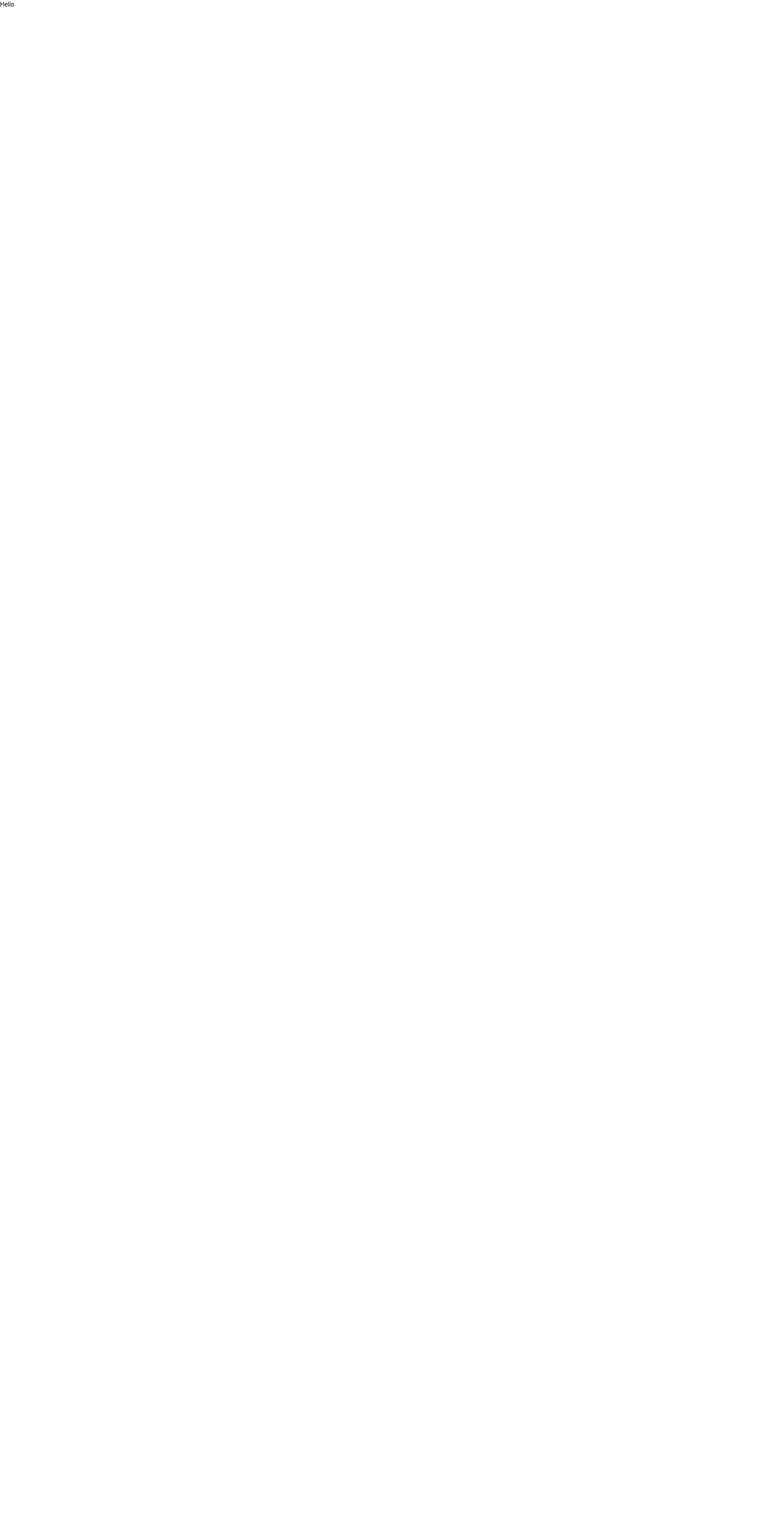
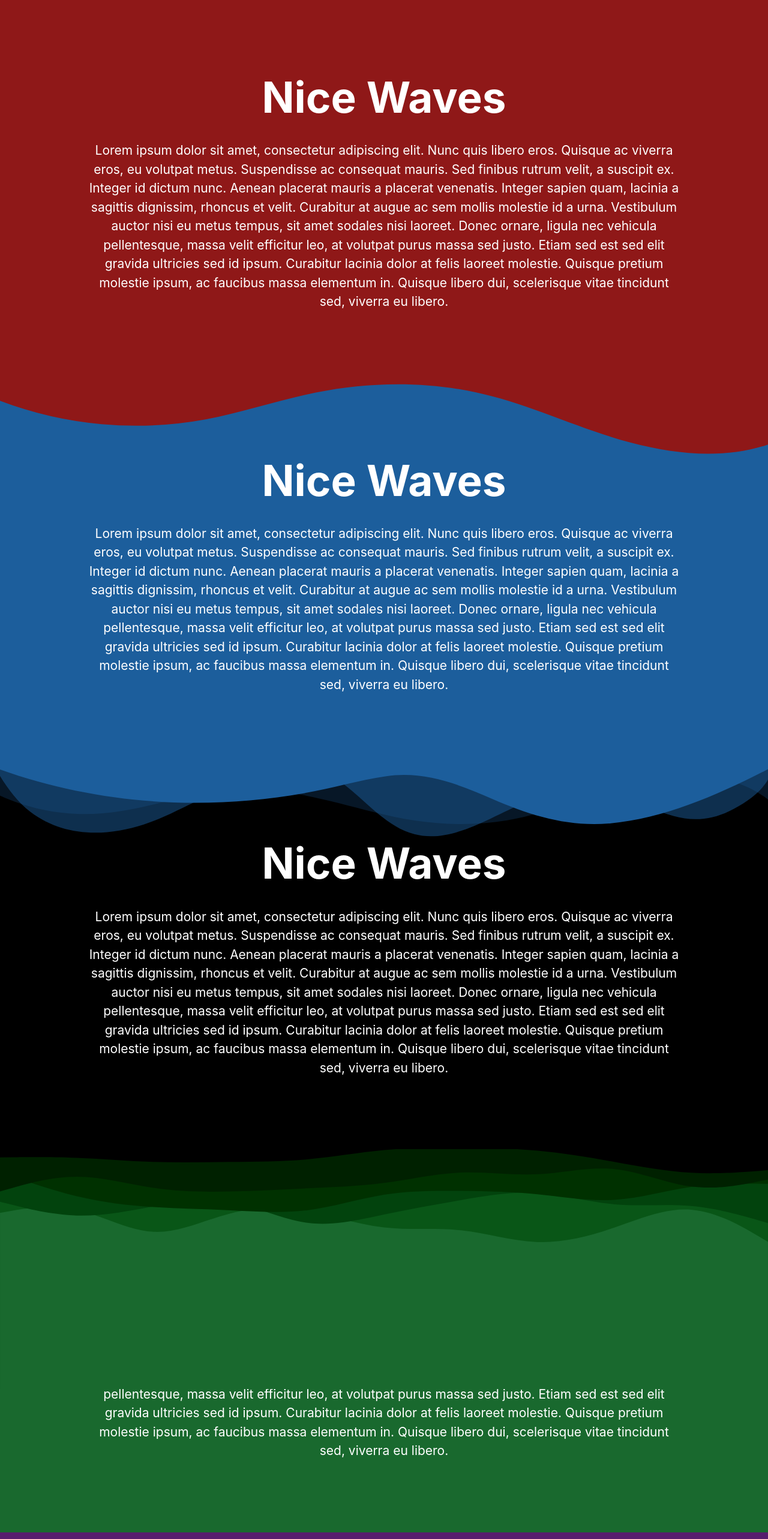
Before and after one commit to mbish0p/Portfolio, a React (Create React App) app: page /waves in a window 1280 px wide. Shown: the top 2566 px of the page at 60% size. Before the commit the page ends 800 px from the top, so only its background shows below. Built offline with nearby package versions, Linux system fonts and the light colour scheme.

Commit message:
Add basic tamplate for wave

```diff
--- a/src/components/waves/WavesMain.tsx
+++ b/src/components/waves/WavesMain.tsx
@@ -1,11 +1,59 @@
 import React from "react";
 
 const WavesMain = () => {
-        return (
-                <div>
-                        <p>Hello</p>
+    return (
+        <div className='waves--container'>
+            <section className='section -red'>
+                <div className='container'>
+                    <h1 className='header--h1 -white mb-12'>Nice Waves</h1>
+                    <p className='paragraph--component -white'>Lorem ipsum dolor sit amet, consectetur adipiscing elit. Nunc quis libero eros. Quisque ac viverra eros, eu volutpat metus. Suspendisse ac consequat mauris. Sed finibus rutrum velit, a suscipit ex. Integer id dictum nunc. Aenean placerat mauris a placerat venenatis. Integer sapien quam, lacinia a sagittis dignissim, rhoncus et velit. Curabitur at augue ac sem mollis molestie id a urna. Vestibulum auctor nisi eu metus tempus, sit amet sodales nisi laoreet. Donec ornare, ligula nec vehicula pellentesque, massa velit efficitur leo, at volutpat purus massa sed justo. Etiam sed est sed elit gravida ultricies sed id ipsum. Curabitur lacinia dolor at felis laoreet molestie. Quisque pretium molestie ipsum, ac faucibus massa elementum in. Quisque libero dui, scelerisque vitae tincidunt sed, viverra eu libero.</p>
                 </div>
-        );
+            </section>
+            <section className='section -blue'>
+                <div className="custom--wave">
+                    <svg data-name="Layer 1" xmlns="http://www.w3.org/2000/svg" viewBox="0 0 1200 120" preserveAspectRatio="none">
+                        <path fill="#8f1818" d="M321.39,56.44c58-10.79,114.16-30.13,172-41.86,82.39-16.72,168.19-17.73,250.45-.39C823.78,31,906.67,72,985.66,92.83c70.05,18.48,146.53,26.09,214.34,3V0H0V27.35A600.21,600.21,0,0,0,321.39,56.44Z" className="shape-fill"></path>
+                    </svg>
+                </div>
+                <div className='container'>
+                    <h1 className='header--h1 -white mb-12'>Nice Waves</h1>
+                    <p className='paragraph--component -white'>Lorem ipsum dolor sit amet, consectetur adipiscing elit. Nunc quis libero eros. Quisque ac viverra eros, eu volutpat metus. Suspendisse ac consequat mauris. Sed finibus rutrum velit, a suscipit ex. Integer id dictum nunc. Aenean placerat mauris a placerat venenatis. Integer sapien quam, lacinia a sagittis dignissim, rhoncus et velit. Curabitur at augue ac sem mollis molestie id a urna. Vestibulum auctor nisi eu metus tempus, sit amet sodales nisi laoreet. Donec ornare, ligula nec vehicula pellentesque, massa velit efficitur leo, at volutpat purus massa sed justo. Etiam sed est sed elit gravida ultricies sed id ipsum. Curabitur lacinia dolor at felis laoreet molestie. Quisque pretium molestie ipsum, ac faucibus massa elementum in. Quisque libero dui, scelerisque vitae tincidunt sed, viverra eu libero.</p>
+                </div>
+            </section>
+            <section className='section -yellow'>
+                <div className="custom--wave">
+                    <svg data-name="Layer 1" xmlns="http://www.w3.org/2000/svg" viewBox="0 0 1200 120" preserveAspectRatio="none">
+                        <path fill="#1c5e9c" d="M0,0V46.29c47.79,22.2,103.59,32.17,158,28,70.36-5.37,136.33-33.31,206.8-37.5C438.64,32.43,512.34,53.67,583,72.05c69.27,18,138.3,24.88,209.4,13.08,36.15-6,69.85-17.84,104.45-29.34C989.49,25,1113-14.29,1200,52.47V0Z" opacity=".25" className="shape-fill"></path>
+                        <path fill="#1c5e9c" d="M0,0V15.81C13,36.92,27.64,56.86,47.69,72.05,99.41,111.27,165,111,224.58,91.58c31.15-10.15,60.09-26.07,89.67-39.8,40.92-19,84.73-46,130.83-49.67,36.26-2.85,70.9,9.42,98.6,31.56,31.77,25.39,62.32,62,103.63,73,40.44,10.79,81.35-6.69,119.13-24.28s75.16-39,116.92-43.05c59.73-5.85,113.28,22.88,168.9,38.84,30.2,8.66,59,6.17,87.09-7.5,22.43-10.89,48-26.93,60.65-49.24V0Z" opacity=".5" className="shape-fill"></path>
+                        <path fill="#1c5e9c" d="M0,0V5.63C149.93,59,314.09,71.32,475.83,42.57c43-7.64,84.23-20.12,127.61-26.46,59-8.63,112.48,12.24,165.56,35.4C827.93,77.22,886,95.24,951.2,90c86.53-7,172.46-45.71,248.8-84.81V0Z" className="shape-fill"></path>
+                    </svg>
+                </div>
+                <div className='container'>
+                    <h1 className='header--h1 -white mb-12'>Nice Waves</h1>
+                    <p className='paragraph--component -white'>Lorem ipsum dolor sit amet, consectetur adipiscing elit. Nunc quis libero eros. Quisque ac viverra eros, eu volutpat metus. Suspendisse ac consequat mauris. Sed finibus rutrum velit, a suscipit ex. Integer id dictum nunc. Aenean placerat mauris a placerat venenatis. Integer sapien quam, lacinia a sagittis dignissim, rhoncus et velit. Curabitur at augue ac sem mollis molestie id a urna. Vestibulum auctor nisi eu metus tempus, sit amet sodales nisi laoreet. Donec ornare, ligula nec vehicula pellentesque, massa velit efficitur leo, at volutpat purus massa sed justo. Etiam sed est sed elit gravida ultricies sed id ipsum. Curabitur lacinia dolor at felis laoreet molestie. Quisque pretium molestie ipsum, ac faucibus massa elementum in. Quisque libero dui, scelerisque vitae tincidunt sed, viverra eu libero.</p>
+                </div>
+            </section>
+            <section className='section -green'>
+                <div className='spacer layer1' />
+                <div className='container'>
+                    <h1 className='header--h1 -white mb-12'>Nice Waves</h1>
+                    <p className='paragraph--component -white'>Lorem ipsum dolor sit amet, consectetur adipiscing elit. Nunc quis libero eros. Quisque ac viverra eros, eu volutpat metus. Suspendisse ac consequat mauris. Sed finibus rutrum velit, a suscipit ex. Integer id dictum nunc. Aenean placerat mauris a placerat venenatis. Integer sapien quam, lacinia a sagittis dignissim, rhoncus et velit. Curabitur at augue ac sem mollis molestie id a urna. Vestibulum auctor nisi eu metus tempus, sit amet sodales nisi laoreet. Donec ornare, ligula nec vehicula pellentesque, massa velit efficitur leo, at volutpat purus massa sed justo. Etiam sed est sed elit gravida ultricies sed id ipsum. Curabitur lacinia dolor at felis laoreet molestie. Quisque pretium molestie ipsum, ac faucibus massa elementum in. Quisque libero dui, scelerisque vitae tincidunt sed, viverra eu libero.</p>
+                </div>
+            </section>
+            <section className='section -purple'>
+                <div className='container'>
+                    <h1 className='header--h1 -white mb-12'>Nice Waves</h1>
+                    <p className='paragraph--component -white'>Lorem ipsum dolor sit amet, consectetur adipiscing elit. Nunc quis libero eros. Quisque ac viverra eros, eu volutpat metus. Suspendisse ac consequat mauris. Sed finibus rutrum velit, a suscipit ex. Integer id dictum nunc. Aenean placerat mauris a placerat venenatis. Integer sapien quam, lacinia a sagittis dignissim, rhoncus et velit. Curabitur at augue ac sem mollis molestie id a urna. Vestibulum auctor nisi eu metus tempus, sit amet sodales nisi laoreet. Donec ornare, ligula nec vehicula pellentesque, massa velit efficitur leo, at volutpat purus massa sed justo. Etiam sed est sed elit gravida ultricies sed id ipsum. Curabitur lacinia dolor at felis laoreet molestie. Quisque pretium molestie ipsum, ac faucibus massa elementum in. Quisque libero dui, scelerisque vitae tincidunt sed, viverra eu libero.</p>
+                </div>
+            </section>
+            <section className='section -orange'>
+                <div className='container'>
+                    <h1 className='header--h1 -white mb-12'>Nice Waves</h1>
+                    <p className='paragraph--component -white'>Lorem ipsum dolor sit amet, consectetur adipiscing elit. Nunc quis libero eros. Quisque ac viverra eros, eu volutpat metus. Suspendisse ac consequat mauris. Sed finibus rutrum velit, a suscipit ex. Integer id dictum nunc. Aenean placerat mauris a placerat venenatis. Integer sapien quam, lacinia a sagittis dignissim, rhoncus et velit. Curabitur at augue ac sem mollis molestie id a urna. Vestibulum auctor nisi eu metus tempus, sit amet sodales nisi laoreet. Donec ornare, ligula nec vehicula pellentesque, massa velit efficitur leo, at volutpat purus massa sed justo. Etiam sed est sed elit gravida ultricies sed id ipsum. Curabitur lacinia dolor at felis laoreet molestie. Quisque pretium molestie ipsum, ac faucibus massa elementum in. Quisque libero dui, scelerisque vitae tincidunt sed, viverra eu libero.</p>
+                </div>
+            </section>
+        </div>
+    );
 };
 
 export default WavesMain;
--- a/src/styles/common/typography.scss
+++ b/src/styles/common/typography.scss
@@ -56,6 +56,14 @@ h6 {
   font-size: 1.8rem;
 }
 
+.-black {
+  @apply text-black;
+}
+
+.-white {
+  @apply text-white;
+}
+
 @screen md {
   .header--h1 {
     font-size: 7.1rem;
--- a/src/styles/components/Hero.scss
+++ b/src/styles/components/homepage/Hero.scss
@@ -84,16 +84,16 @@
     transition-delay: calc(0.1s * var(--i));
 
     &.-home::before {
-      background-image: url("../../images/icons/home.png");
+      background-image: url("../../../images/icons/home.png");
     }
     &.-about::before {
-      background-image: url("../../images/icons/user.png");
+      background-image: url("../../../images/icons/user.png");
     }
     &.-work::before {
-      background-image: url("../../images/icons/code.png");
+      background-image: url("../../../images/icons/code.png");
     }
     &.-contact::before {
-      background-image: url("../../images/icons/chat.png");
+      background-image: url("../../../images/icons/chat.png");
     }
 
     &::before {
@@ -126,7 +126,7 @@
 
     &::before {
       content: "";
-      background-image: url("../../images/icons/plus.png");
+      background-image: url("../../../images/icons/plus.png");
       background-position: center;
       background-repeat: no-repeat;
       background-size: contain;
--- a/src/styles/components/Slider.scss
+++ b/src/styles/components/homepage/Slider.scss
@@ -195,7 +195,7 @@
         }
 
         .swiper-button-prev {
-          background-image: url("../../images/icons/arrow_left.svg");
+          background-image: url("../../../images/icons/arrow_left.svg");
           background-size: contain;
           background-position: center;
           width: 3rem;
@@ -219,7 +219,7 @@
           }
         }
         .swiper-button-next {
-          background-image: url("../../images/icons/arrow_right.svg");
+          background-image: url("../../../images/icons/arrow_right.svg");
           background-size: contain;
           background-position: center;
           width: 3rem;
--- /dev/null
+++ b/src/styles/components/waves/WavesMain.scss
@@ -0,0 +1,59 @@
+.waves--container {
+  height: 50vh;
+  > .section {
+    padding: 15vh 0;
+    position: relative;
+
+    > .container {
+      text-align: center;
+    }
+
+    &.-red {
+      background-color: #8f1818;
+    }
+
+    &.-blue {
+      background-color: #1c5e9c;
+    }
+
+    &.-yellow {
+      background-color: #000000;
+    }
+
+    &.-green {
+      background-color: #19692e;
+    }
+
+    &.-purple {
+      background-color: #581d6e;
+    }
+
+    &.-orange {
+      background-color: #733c1f;
+    }
+  }
+}
+
+.custom--wave {
+  position: absolute;
+  top: 0;
+  left: 0;
+  width: 100%;
+  overflow: hidden;
+  line-height: 0;
+}
+
+.spacer {
+  aspect-ratio: 960/300;
+  background-position: center;
+  background-size: cover;
+  background-repeat: no-repeat;
+  width: 100%;
+  position: absolute;
+  left: 0;
+  top: 0;
+}
+
+.layer1 {
+  background-image: url("../../../images/waves/layered-waves-haikei.svg");
+}
--- a/src/styles/index.scss
+++ b/src/styles/index.scss
@@ -4,6 +4,8 @@
 @import "swiper/components/pagination/pagination.scss";
 
 //compoents
-@import "./components/Hero";
-@import "./components/App";
-@import "./components/Slider";
+@import "./components/homepage/Hero";
+@import "./components/homepage/App";
+@import "./components/homepage/Slider";
+
+@import "./components/waves/WavesMain";
```
Also changed, not shown: src/images/waves/layered-waves-haikei.svg (added), src/styles/components/homepage/App.scss (renamed from src/styles/components/App.scss).
